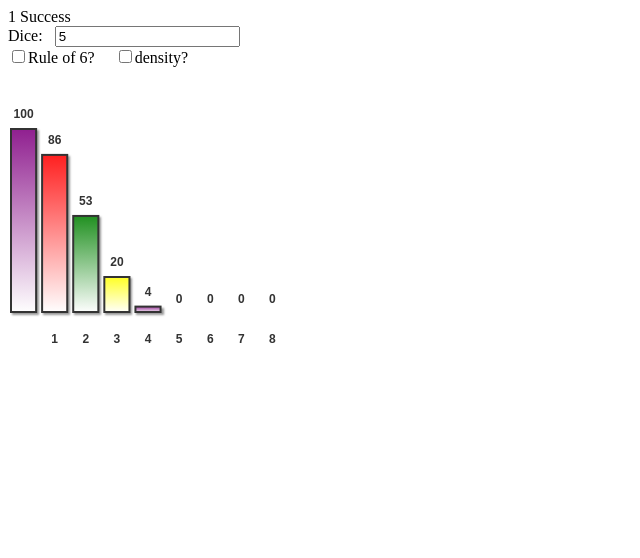
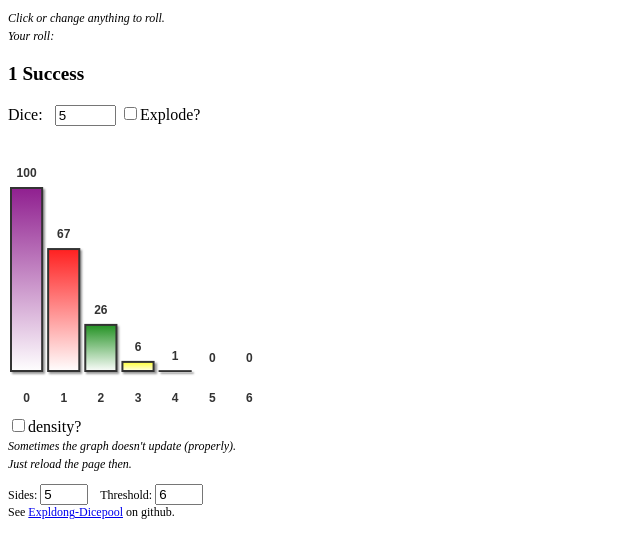
Before and after one commit to con-f-use/Exploding-Diepool, a plain HTML site: page dist/index.html in a window 1280 px wide. Shown: the whole page, without its empty margins (0-640 px from the left). Drawn offline with Linux system fonts and the light colour scheme.

Commit message:
Arbitrary thresholds and sides in html

```diff
--- a/dist/index.html
+++ b/dist/index.html
@@ -38,18 +38,26 @@
         Update graph and result <div> with a new roll.
          */
             console.log('Roll update.');
-            var val   = parseInt(val);
-            var out   = document.getElementById(outid);
-            var r6    = document.getElementById(r6id).checked;
-            var dens  = document.getElementById(densid).checked;
-            out.innerHTML = Roll_dice(6, val, 5, r6);
+            var val   = parseInt(document.getElementById('field').value);
+            var sides = parseInt(document.getElementById('sides').value);
+            var thres = parseInt(document.getElementById('thres').value);
+            var out   = document.getElementById("area");
+            var r6    = document.getElementById("r6").checked;
+            var dens  = document.getElementById("dens").checked;
+            if( val<1 || sides<1 ) {
+                out.innerHTML = 'Sides or dice wrong!'
+                return;
+            }
+            if( thres > sides) thres = sides;
+            out.innerHTML = Roll_dice(sides, val, thres, r6);
+
             // Get Probability Density
-            var nbins = Math.round(val+3);
+            var nbins = Math.round(val + 3 - Math.floor(val/2.3));
             var prob = new Array();
             var calcfunc = Calcprob_binomial;
             if(r6) calcfunc = Calcprob_exploding;
             for(hts=1; hts<=nbins; ++hts) {
-                var tmp = calcfunc(6, val, 5, hts);
+                var tmp = calcfunc(sides, val, thres, hts);
                 prob[hts] = Math.round(tmp * 100.0);
                 if( tmp>1.0 || tmp<0.0 ) {
                     alert("Prob["+ String(hts-1) +"]: "+ String(prob[hts-1]));
@@ -58,13 +66,16 @@
             }
             for(i=prob[0]=0; i<prob.length; ++i) prob[0] += prob[i];
             prob[0] = 100 - prob[0];
+
             // Cummlative distribution
             if(!dens)
                 for(i=0; i<nbins; i++)
                     for(j=i+1; j<nbins; ++j)
                         prob[i] += prob[j];
             var xtics = new Array();
-            for(i=0; i<=nbins; ++i) xtics[i] = i;
+            for(i=0; i<=nbins; ++i) xtics[i] = String(i);
+
+            // Update Graph
             graph.margin = Math.ceil(nbins/5);
             graph.maxValue = Math.max(prob)+1;
             graph.xAxisLabelArr = xtics;
@@ -75,14 +86,14 @@
 
         function binomial(nbr, spl) {
         /*
-           Get the total number of unique combinations of spl samples drawn from nbr
-           possible outcomes.
+        Get the total number of unique combinations of spl samples drawn
+        from nbr  possible outcomes.
 
         nbr ... total number of items
         spl ... size of the sample
         */
             if ((typeof nbr !== 'number') || (typeof spl !== 'number')) return false;
-            if(spl>=nbr) return 0.0;
+            if(spl>nbr) return 0.0;
             if(spl<0) return 0.0;
             var coeff = 1;
             for (var x = nbr-spl+1; x <= nbr; x++) coeff *= x;
@@ -91,6 +102,11 @@
         }
 
         function Calcprob_binomial(sds, nbr, trh, hts) {
+        /*
+        Return the probability for `h` hits in a roll of `n` fair, identical
+        `d`-sided non-exploding dice, where very die equal or higher to `t` is
+        deemed a hit.
+        */
             var tmp = (sds-trh+1) / sds;
             if(hts>nbr) return 0.0;
             if(nbr==1) return hts==1 ? (sds-trh+1)/sds : 0.0;
@@ -105,7 +121,7 @@
 
         Taken from: http://math.stackexchange.com/a/1649514/11949
         */
-            if(nbr==1) return hts==0 ? (trh-1)/sds : (sds+trh-1)/Math.pow(sds,hts+1);
+            if(nbr==1 && hts<1) return (trh-1.0);
             var factor = Math.pow(trh-1, nbr) / Math.pow(sds, nbr+hts);
             var probsum, oldsum, tmp1, tmp2, tmp3;
             for(k=probsum=oldsum=0.0; k<=Math.max(hts, nbr); ++k) {
@@ -123,20 +139,20 @@
         }
 
     </script>
-</head><body>
+</head><body onload="Roll();">
 
-    <span id="area"></span><br>
+    <i style="font-size:75%">Click or change anything to roll.<br>Your roll:</i>
+
+    <p id="area" style="font-size:120%; font-weight:bolder;"></p>
 
     <span>Dice:&nbsp;&nbsp;</span>
-    <input id="field" type="text" value="5" onkeyup="Roll(this.value,'r6', 'dens', 'area');" onclick="Roll(this.value, 'r6', 'dens', 'area');">
+    <input id="field" type="number" min="1" max="60" value="5" style="width:4em;" onclick="Roll();" onchange="Roll();" onkeyup="Roll();">
+    <input id="r6" type="checkbox" onchange="Roll();"><span>Explode?</span>
     <br>
 
-    <input id="r6" type="checkbox" title="rule of six?" onclick="Roll(document.getElementById('field').value, 'r6', 'dens', 'area');"><span>Rule of 6?</span>&nbsp;&nbsp;&nbsp;&nbsp;
-    <input id="dens" type="checkbox" title="density?" onclick="Roll(document.getElementById('field').value, 'r6', 'dens', 'area');"><span>density?</span>
+    <br><br>
 
-    <br><br><br>
-
-    <div id="graphDiv1" onclick="Roll(document.getElementById('field').value, 'r6',  'dens', 'area');"></div>
+    <div id="graphDiv1" onclick="Roll();"></div>
     <script type="text/javascript">
         graph = (function () {
 
@@ -159,7 +175,15 @@
             graph.height=250;
             return graph
         }());
-        Roll(document.getElementById('field').value, 'r6',  'dens', 'area');
-    </script><br>
+    </script>
+    <input id="dens" type="checkbox" title="density?" onchange="Roll();"><span>density?</span><br>
+    <i style="font-size:75%">Sometimes the graph doesn't update (properly).<br>Just reload the page then.</i>
+
+    <p style="font-size: 75%;">
+        Sides: <input id="sides" type="number" value="5" style="width:3em;" min="1" onchange="Roll();">&nbsp;&nbsp;&nbsp;
+        Threshold:  <input id="thres" type="number" value="6" style="width:3em;" min="1" onchange="Roll();"><br>
+        See <a href="https://github.com/con-f-use/Exploding-Diepool">Expldong-Dicepool</a> on github.
+
+    </p>
 
 </body></html>
```
Lines whose indentation alone changed are shown as unchanged.
